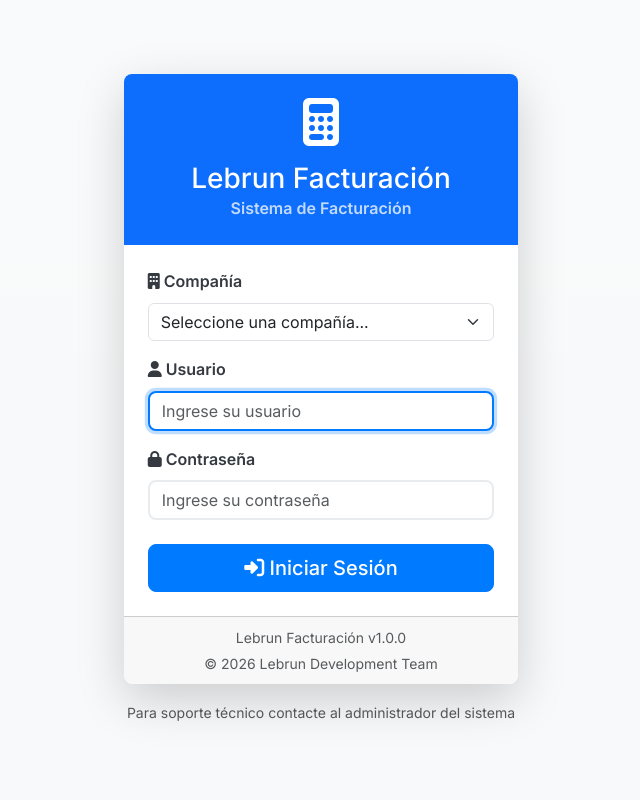
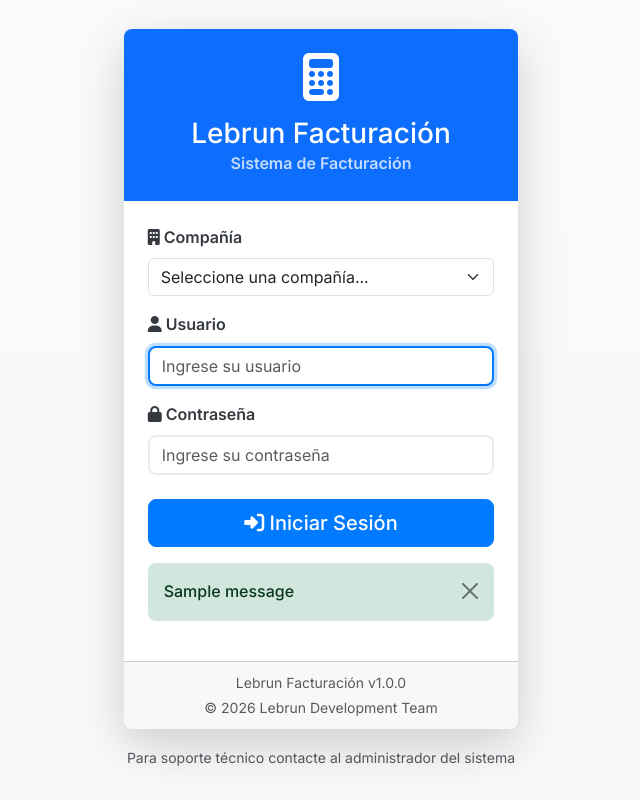
Before and after one commit to sumanuel/LebrunFacturacion-Py, a Flask app: page /auth/login in a window 1280 px wide. Shown: the whole page, without its empty margins (319-959 px from the left). Run offline with Flask 3, Linux system fonts and the light colour scheme; tables that the repository leaves empty hold one stand-in row (values such as "Sample post"); one stand-in notice (Sample message) is shown; some libraries are stand-ins or nearby versions.

Commit message:
feat: Mejorar mensajes de error en el login y agregar visualización de mensajes flash

```diff
--- a/web_app/app/auth/routes.py
+++ b/web_app/app/auth/routes.py
@@ -38,7 +38,7 @@ def login():
             user = UsuarioSistema.query.filter_by(login=username).first()
 
             if not user:
-                flash('Usuario no encontrado.', 'error')
+                flash('Usuario no encontrado.', 'danger')
                 logger.warning(f'Intento de login fallido: usuario {username} no existe')
                 return render_template('auth/login.html', companies=companies)
 
@@ -46,7 +46,7 @@ def login():
             if not user.verify_password(password):
                 # user.intentos_fallidos += 1
                 # db.session.commit()
-                flash('Contraseña incorrecta.', 'error')
+                flash('Contraseña incorrecta.', 'danger')
                 logger.warning(f'Intento de login fallido: contraseña incorrecta para usuario {username}')
                 return render_template('auth/login.html', companies=companies)
 
--- a/web_app/app/dashboard/routes.py
+++ b/web_app/app/dashboard/routes.py
@@ -14,7 +14,7 @@ def index():
     try:
         # Obtener menú del usuario desde la sesión (temporalmente vacío)
         menu_data = session.get('menu_data', {})
-        empresa_actual = session.get('empresa_actual', {})
+        empresa_actual = session.get('empresa_actual')
 
         # Generar HTML del menú (placeholder por ahora)
         menu_html = "<!-- Menú no implementado aún -->"
@@ -29,6 +29,7 @@ def index():
 
         # Obtener empresa actual como objeto
         from app.models import Compania
+        empresa_actual = session.get('empresa_actual')
         empresa_obj = None
         if empresa_actual:
             empresa_obj = Compania.query.filter_by(codigo=empresa_actual).first()
--- a/web_app/app/templates/auth/login.html
+++ b/web_app/app/templates/auth/login.html
@@ -76,6 +76,20 @@ endblock %} {% block content %}
               </button>
             </div>
           </form>
+
+          <!-- Mostrar mensajes de flash -->
+          {% with messages = get_flashed_messages(with_categories=true) %}
+          {% if messages %}
+          <div class="mt-3">
+            {% for category, message in messages %}
+            <div class="alert alert-{{ 'danger' if category == 'error' else category }} alert-dismissible fade show" role="alert">
+              {{ message }}
+              <button type="button" class="btn-close" data-bs-dismiss="alert"></button>
+            </div>
+            {% endfor %}
+          </div>
+          {% endif %}
+          {% endwith %}
         </div>
 
         <div class="card-footer text-center text-muted">
```
Also changed, not shown: 1 other file.
